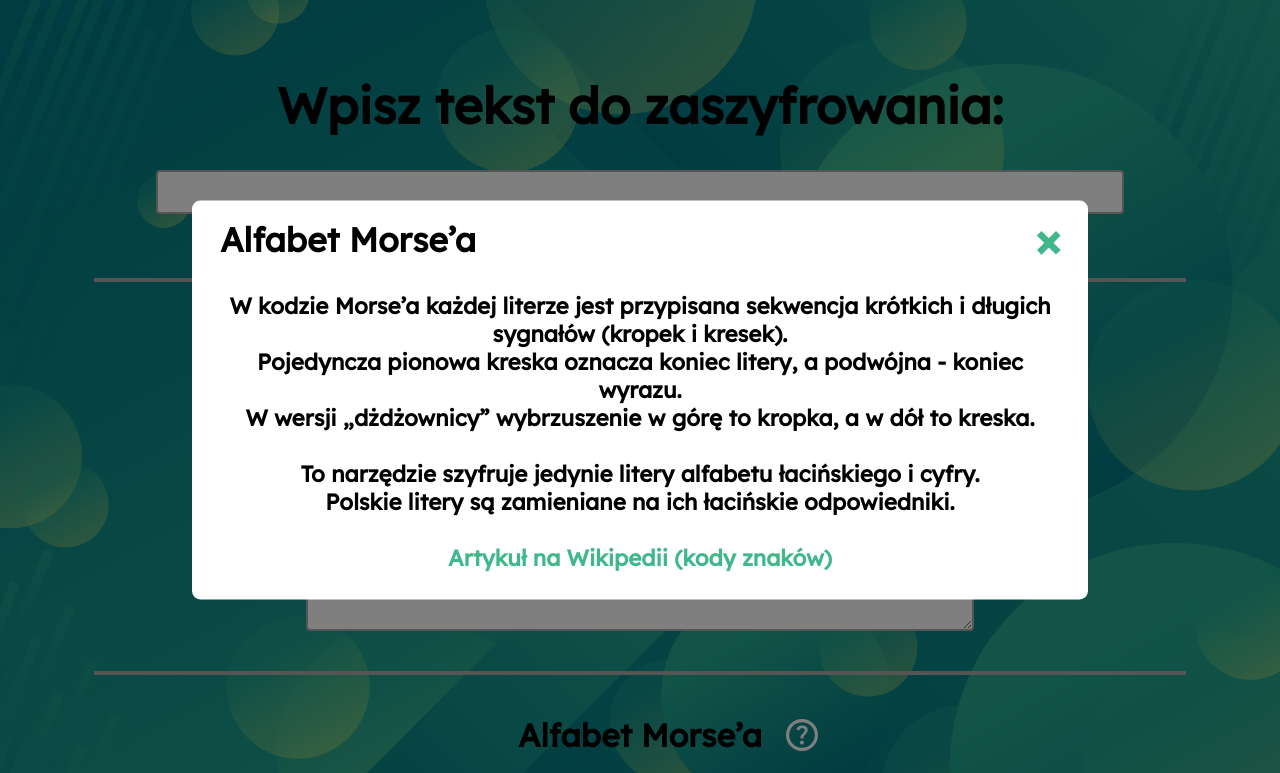
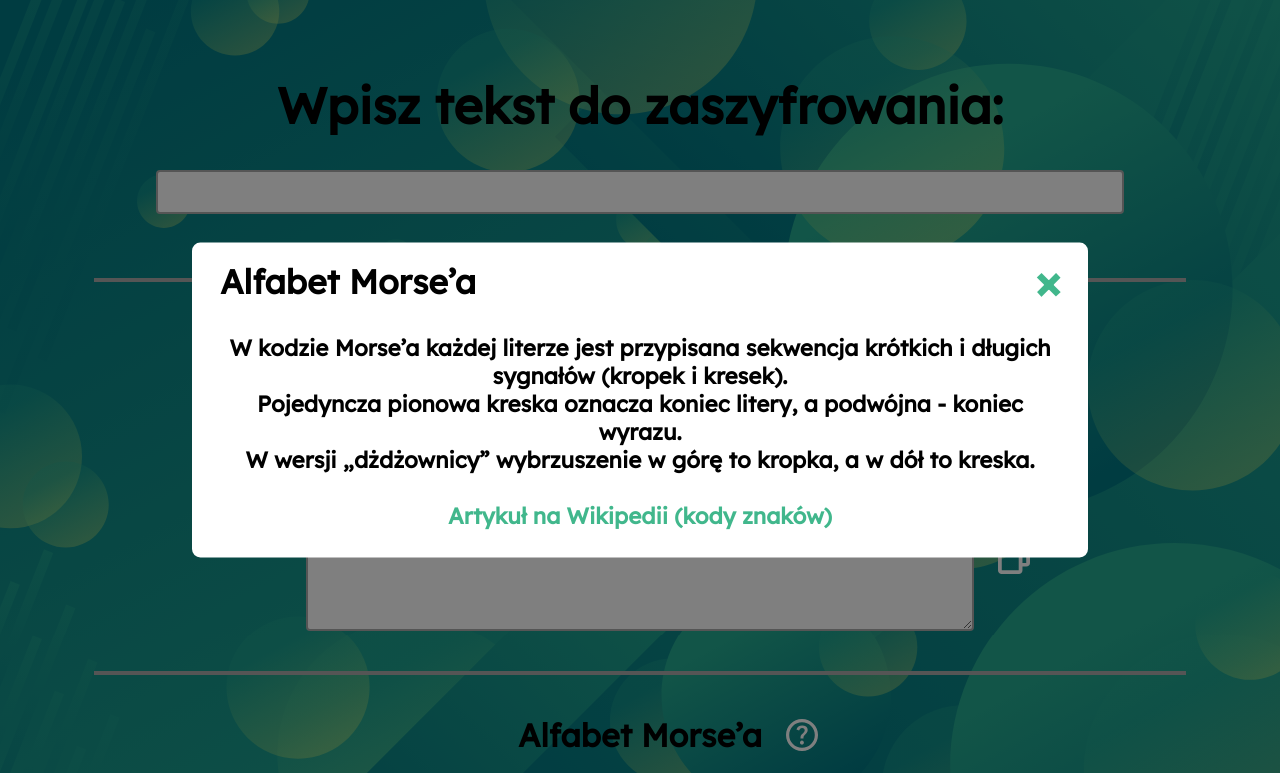
Before and after one commit to xpawelek1211/szyfry, a plain HTML site: page index.html in a window 1280 px wide. Both pictures are taken after a click on the picture 801 px from the left and 735 px from the top of the page. Shown: the top 773 px of the page. Drawn offline with Linux system fonts and the light colour scheme.

Commit message:
Add files via upload

```diff
--- a/index.html
+++ b/index.html
@@ -169,7 +169,7 @@ function help(id) {
     help_text.innerHTML = "Kluczem szyfru są pary liter, gdzie każdej szyfrowanej literze jest przypisywany jej odpowiednik z pary.</br>Jeżeli jakaś litera nie występuje w kluczu, pozostawia się ją bez zmian.</br></br>W przypadku zamiany góra-dół klucz powstaje przez zapisanie połówek alfabetu w dwóch rzędach</br>i utworzenie par z liter na górze i na dole:</br></br><p style=\"font-family: monospace; font-size: 20px; margin: 0\">AĄBCĆDEĘFGHIJKLŁ</br>MNŃOÓPRSŚTUWYZŹŻ</p>";
   } else if (id == "morse") {
     help_title.innerText = "Alfabet Morse’a";
-    help_text.innerHTML = "W kodzie Morse’a każdej literze jest przypisana sekwencja krótkich i długich sygnałów (kropek i kresek).</br>Pojedyncza pionowa kreska oznacza koniec litery, a podwójna - koniec wyrazu.</br>W wersji „dżdżownicy” wybrzuszenie w górę to kropka, a w dół to kreska.</br></br>To narzędzie szyfruje jedynie litery alfabetu łacińskiego i cyfry.</br>Polskie litery są zamieniane na ich łacińskie odpowiedniki.</br></br><a id=\"link\" href=\"https://pl.wikipedia.org/wiki/Kod_Morse%E2%80%99a#Litery\" target=\"_blank\">Artykuł na Wikipedii (kody znaków)</a>";
+    help_text.innerHTML = "W kodzie Morse’a każdej literze jest przypisana sekwencja krótkich i długich sygnałów (kropek i kresek).</br>Pojedyncza pionowa kreska oznacza koniec litery, a podwójna - koniec wyrazu.</br>W wersji „dżdżownicy” wybrzuszenie w górę to kropka, a w dół to kreska.</br></br><a id=\"link\" href=\"https://pl.wikipedia.org/wiki/Kod_Morse%E2%80%99a#Litery\" target=\"_blank\">Artykuł na Wikipedii (kody znaków)</a>";
   } else if (id == "czek") {
     help_title.innerText = "Czekoladka";
     help_text.innerHTML = "Każda litera to fragment poniższej tabelki z nią samą zamienioną na kropkę.</br></br><img src=\"czek.svg\" title=\"Szyfr czekoladka\" style=\"height: 100px; width: -webkit-fill-available;\">";
```
